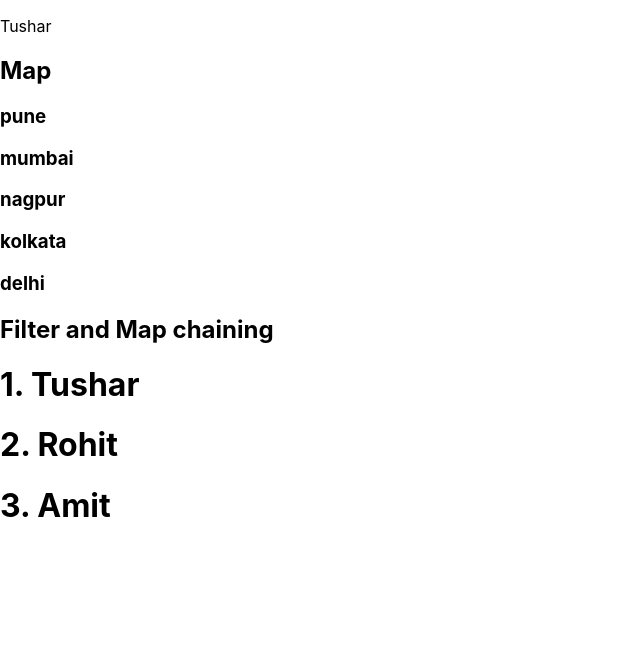
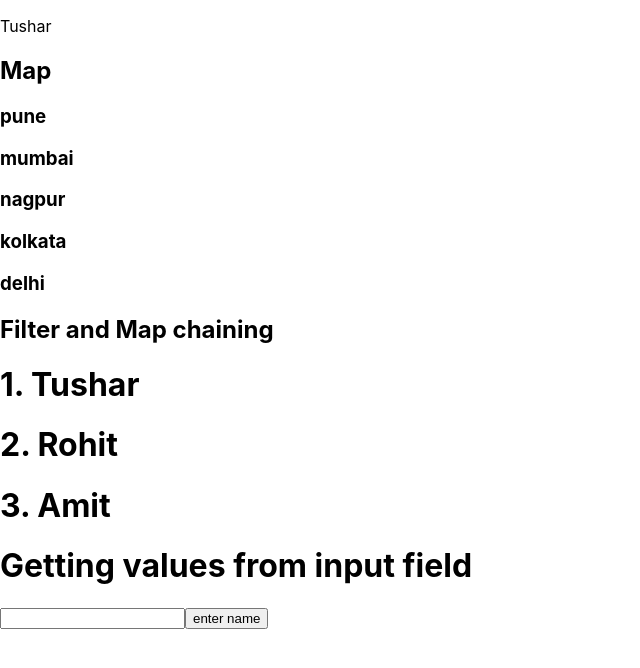
Before and after one commit to Tushar2059/Advance-Reactjs-Training, a React (Create React App) app: page / in a window 1280 px wide. Shown: the top 668 px of the page, without its empty margins (0-640 px from the left). Built offline with nearby package versions, Linux system fonts and the light colour scheme.

Commit message:
working with getting values from input field

```diff
--- a/src/App.js
+++ b/src/App.js
@@ -1,4 +1,7 @@
+import {useRef} from "react"
 function App() {
+ var ref2=useRef();
+
   let ref = { id: 2, username: "Tushar" };
   let list = ["pune", "mumbai", "nagpur", "kolkata", "delhi"];
   let ref1 = [
@@ -8,9 +11,11 @@ function App() {
     { id: 4, username: "Sandip",active:false },
   ];
 
-  const delete1 = (e) => {
-    console.log(e);
+  const handle = (e) => {
+    console.log(ref2.current.value);
   };
+
+
 
   return (
     <div>
@@ -30,6 +35,13 @@ function App() {
         (<h1>{item.id}. {item.username}</h1>)
         )
       }
+
+     <h1>Getting values from input field</h1>
+
+     <input ref={ref2} type="text" ></input>
+     <input type="submit" value="enter name" onClick={handle} ></input>
+
+
     </div>
   );
 }
```
